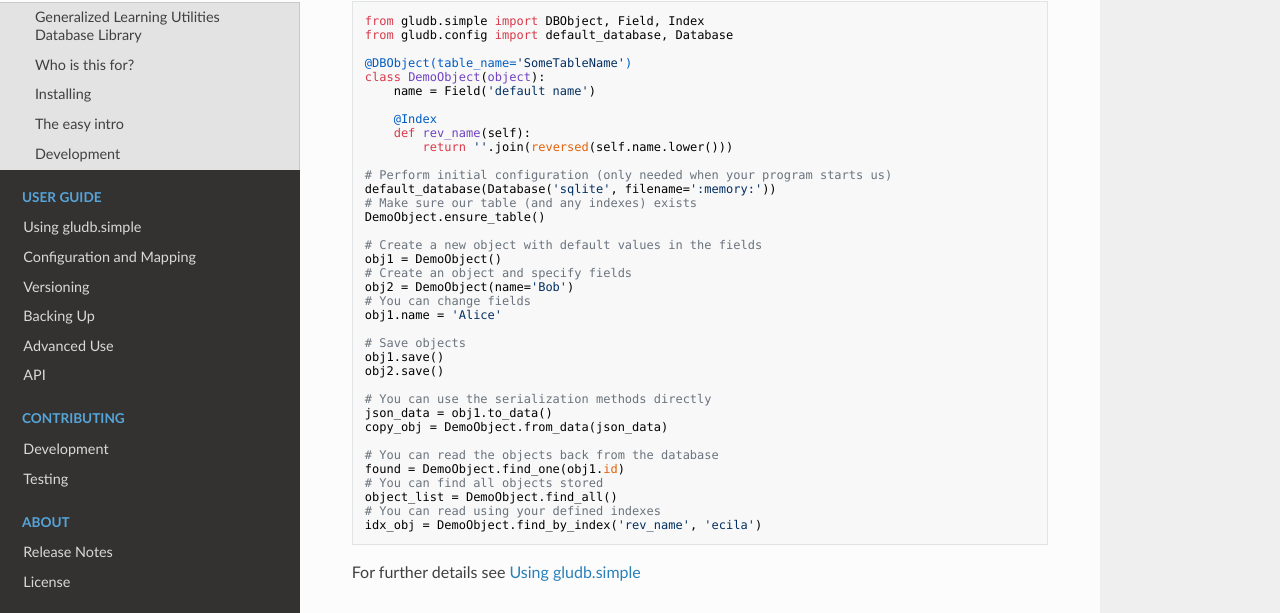
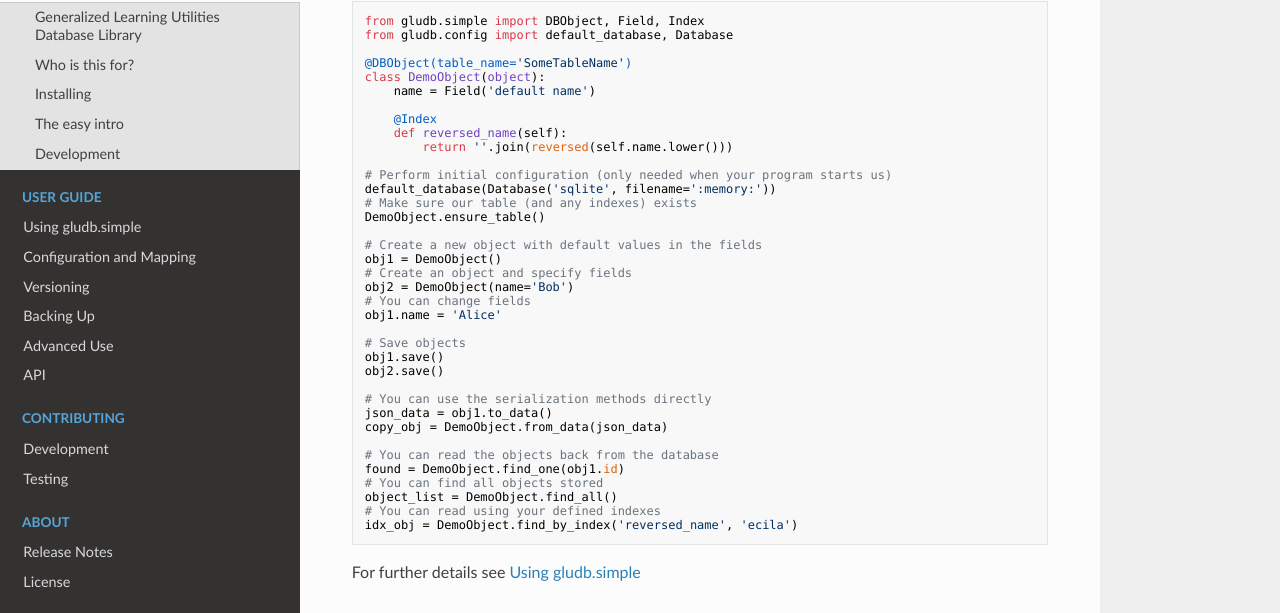
Before and after one commit to memphis-iis/GLUDB, an MkDocs documentation site: the page built from docs/index.md, in a window 1280 px wide and 900 px high, scrolled down 1748 px. Shown: the part 134-747 px from the top of the window. Built offline with MkDocs 1.6.1, drawn with Linux system fonts in a browser that asks for light colours; nearby versions of some CDN libraries; old or Windows-style settings are respelled for this version of MkDocs.

Commit message:
doc tweak [ci skip]

```diff
--- a/docs/index.md
+++ b/docs/index.md
@@ -86,7 +86,7 @@ and data store methods to read/write records. Here a simple example:
         name = Field('default name')
 
         @Index
-        def rev_name(self):
+        def reversed_name(self):
             return ''.join(reversed(self.name.lower()))
 
     # Perform initial configuration (only needed when your program starts us)
@@ -114,7 +114,7 @@ and data store methods to read/write records. Here a simple example:
     # You can find all objects stored
     object_list = DemoObject.find_all()
     # You can read using your defined indexes
-    idx_obj = DemoObject.find_by_index('rev_name', 'ecila')
+    idx_obj = DemoObject.find_by_index('reversed_name', 'ecila')
 
 For further details see [Using gludb.simple](simple.md)
 
```
Also changed, not shown: docs/simple.md (+2 -2 lines).
